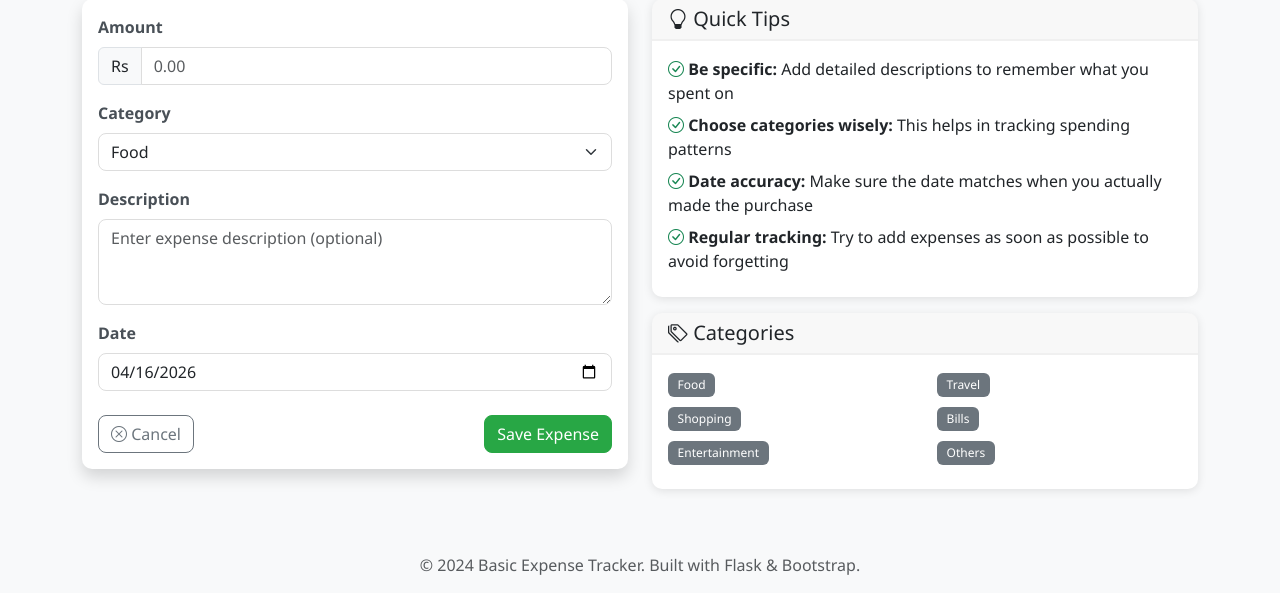
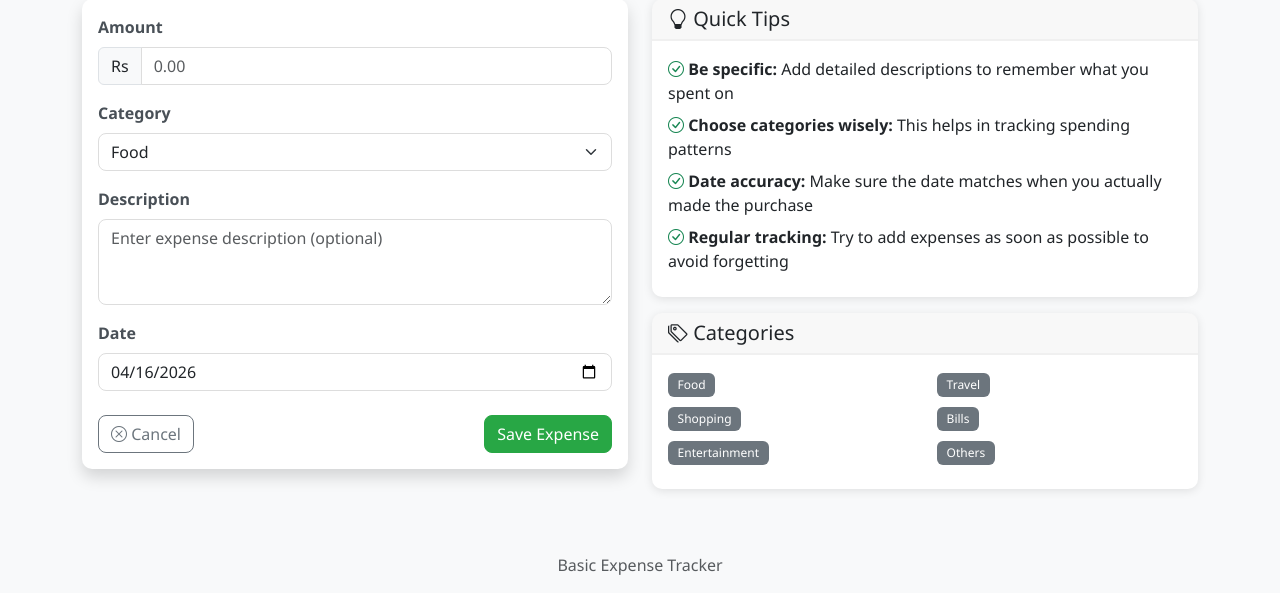
Before and after one commit to akshatgiritiwari0507/expense-tracker, a Flask app: page /expenses/add in a window 1280 px wide. Shown: the part 241-834 px from the top of the page. Run offline with Flask 3, Linux system fonts and the light colour scheme; the visitor is signed in with stand-in values (Sample User, id 1); some libraries are stand-ins or nearby versions.

Commit message:
Remove copyright notice from footer

```diff
--- a/templates/base.html
+++ b/templates/base.html
@@ -119,7 +119,7 @@
     <!-- Footer -->
     <footer class="bg-light text-center py-3 mt-5">
         <div class="container">
-            <p class="text-muted mb-0">&copy; 2024 Basic Expense Tracker. Built with Flask & Bootstrap.</p>
+            <p class="text-muted mb-0">Basic Expense Tracker</p>
         </div>
     </footer>
 
```
